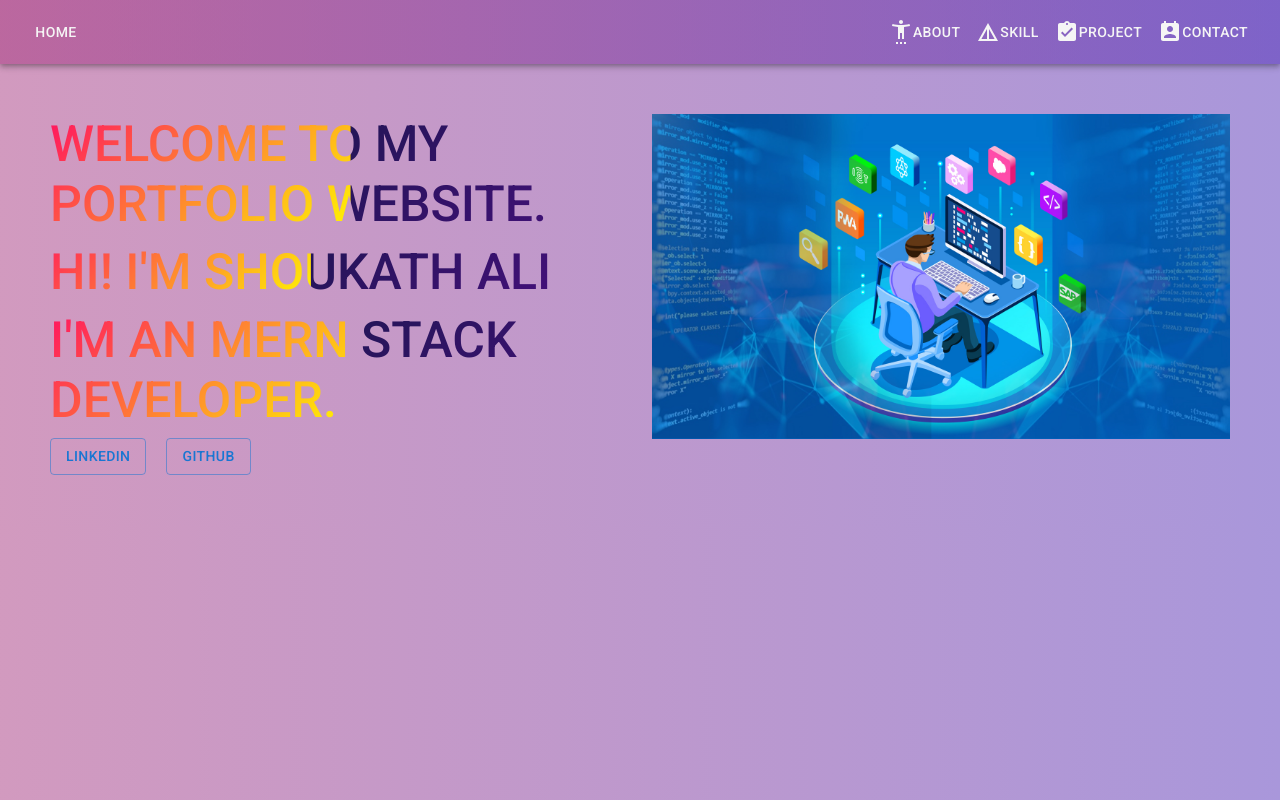
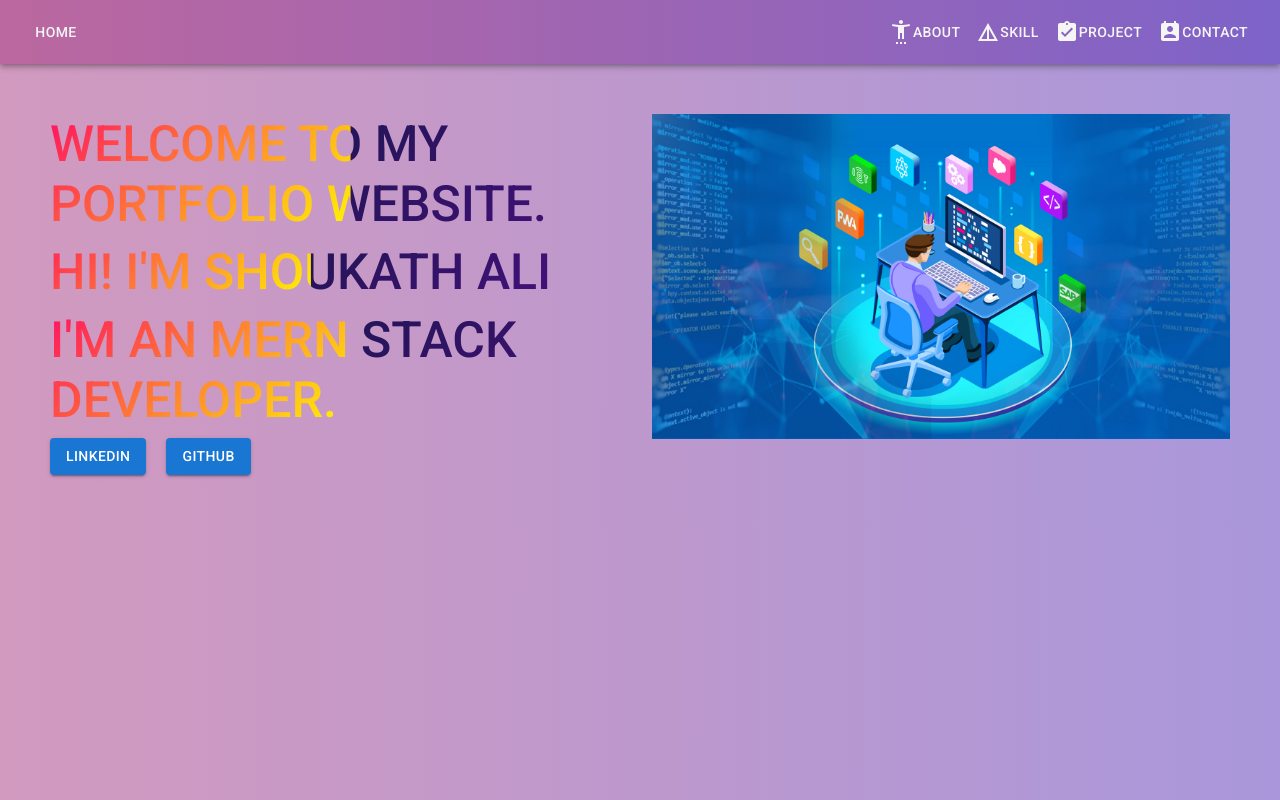
Before and after one commit to Shoukathsandy/shoukath_portfolio, a React (Create React App) app: page / in a window 1280 px wide. Built offline with nearby package versions, Linux system fonts and the light colour scheme.

Commit message:
resumw link

```diff
--- a/src/components/Home.js
+++ b/src/components/Home.js
@@ -11,8 +11,8 @@ export default function Homes() {
       <h1 className="animate-charcter">{`Hi! I'm Shoukath Ali `} </h1><br></br>
         <h4 className="animate-charcter">I'm an MERN stack developer.</h4>
         <div className="hm">
-        <Button href="http://surl.li/cugan" target="_blank" variant="outlined" color="primary">LinkedIn</Button>
-        <Button href="https://github.com/Shoukathsandy" target="_blank" variant="outlined" color="primary">GitHub</Button>
+        <Button href="http://surl.li/cugan" target="_blank" variant="contained" color="primary">LinkedIn</Button>
+        <Button href="https://github.com/Shoukathsandy" target="_blank" variant="contained" color="primary">GitHub</Button>
         </div>
         </div>
         <div className="col-12 col-lg-6 fluid-flex">
--- a/src/components/Projects.js
+++ b/src/components/Projects.js
@@ -102,7 +102,7 @@ function Projects() {
                   <b>Node.Js</b>
                   <b>Express.Js</b>
                   <b>MongoDb</b> */}
-                  <h5 className="">{datas.tech}</h5>
+                  <h5 className="">{datas.tech} React Node MongoDb Express</h5>
                 </Typography>
                 {/* <Typography variant="body2" color="text.secondary">
                   {datas.description}
```
